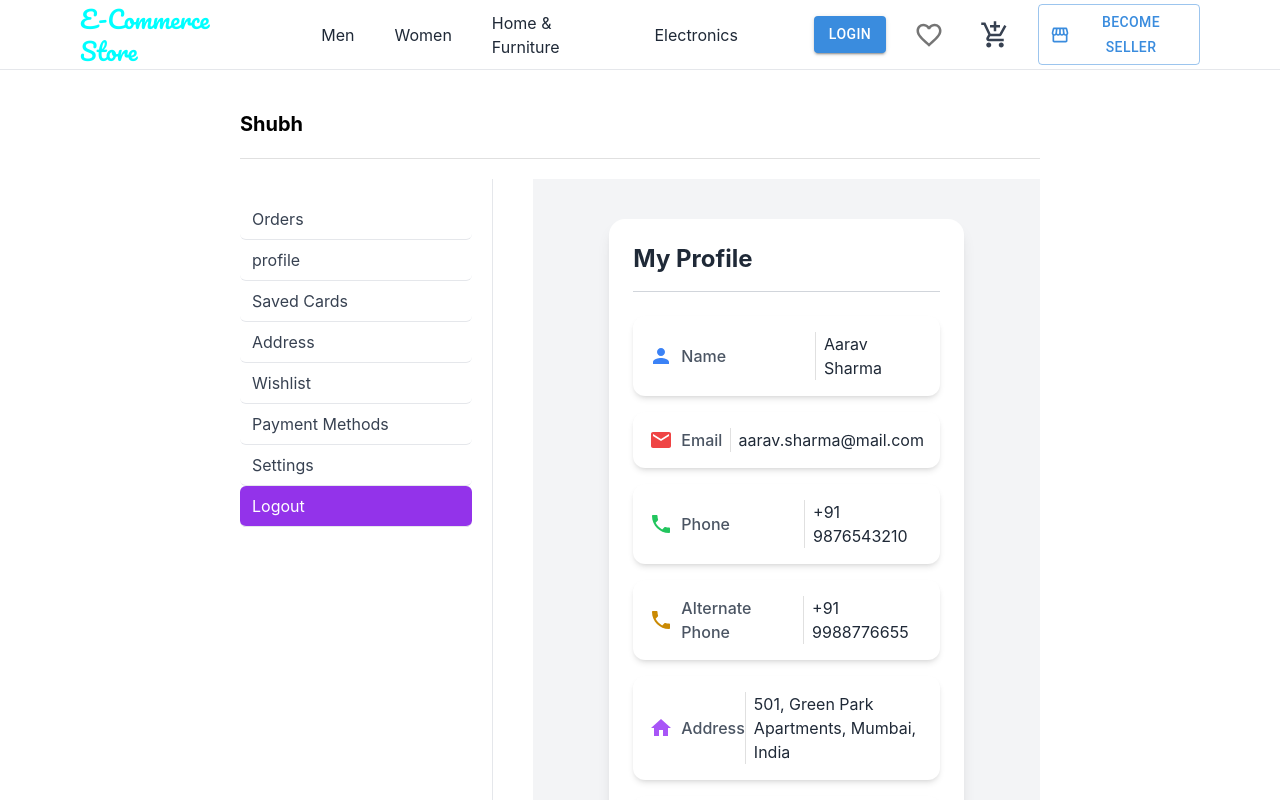
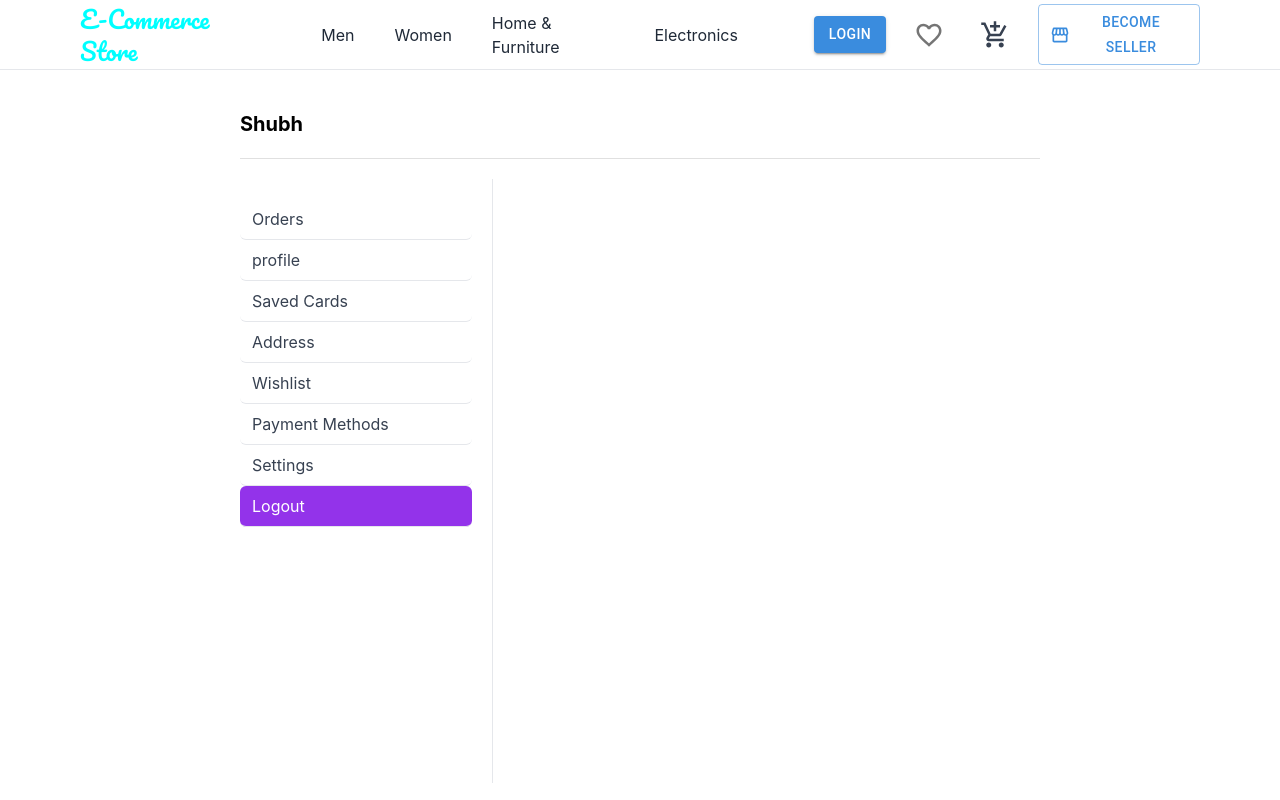
Before and after one commit to shubhcoding01/ecomproject, a React (Create React App) app: page /account/logout in a window 1280 px wide. Shown: the top 800 px of the page. Built offline with nearby package versions, Linux system fonts and the light colour scheme; some icons are missing.

Commit message:
Remove UserDetails component from Account page

```diff
--- a/src/customer/pages/Account/Account.tsx
+++ b/src/customer/pages/Account/Account.tsx
@@ -42,7 +42,7 @@ const Account = () => {
             <section className='right lg:col-span-2 lg:pl-5 space-y-5'>
                 {/* <Orders /> */}
                 {/* <OrderDetails /> */}
-                <UserDetails />
+                {/* <UserDetails /> */}
             </section>
         </div>
     </div>
```
